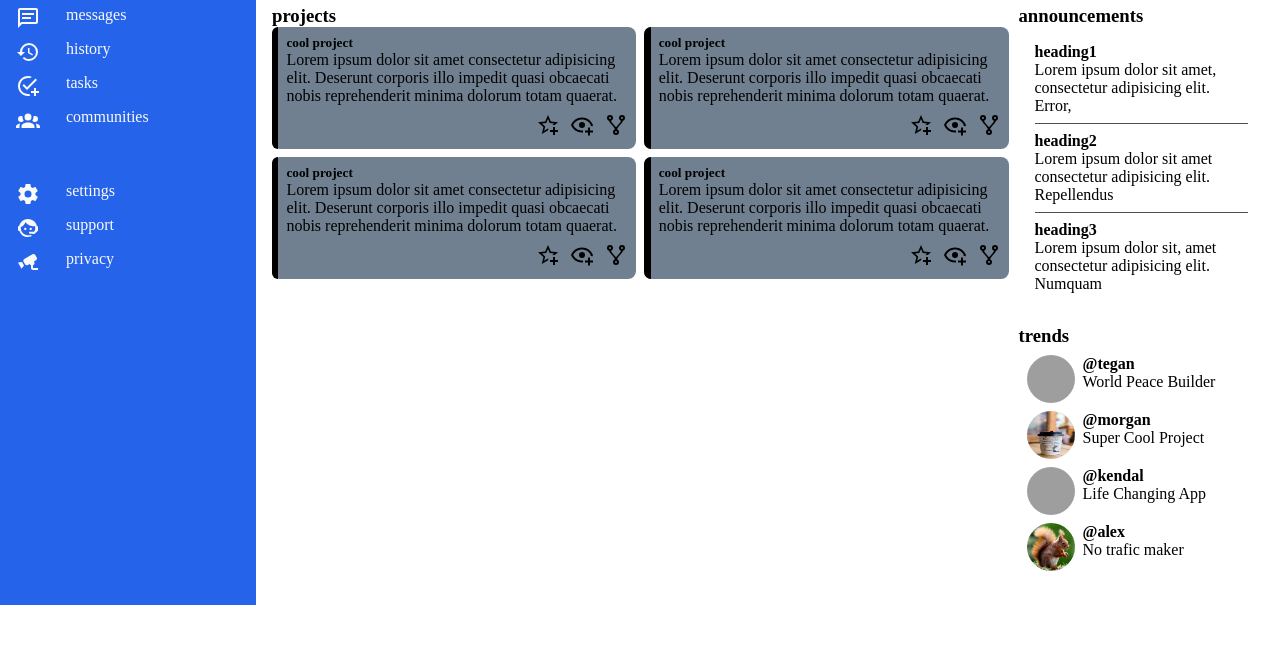
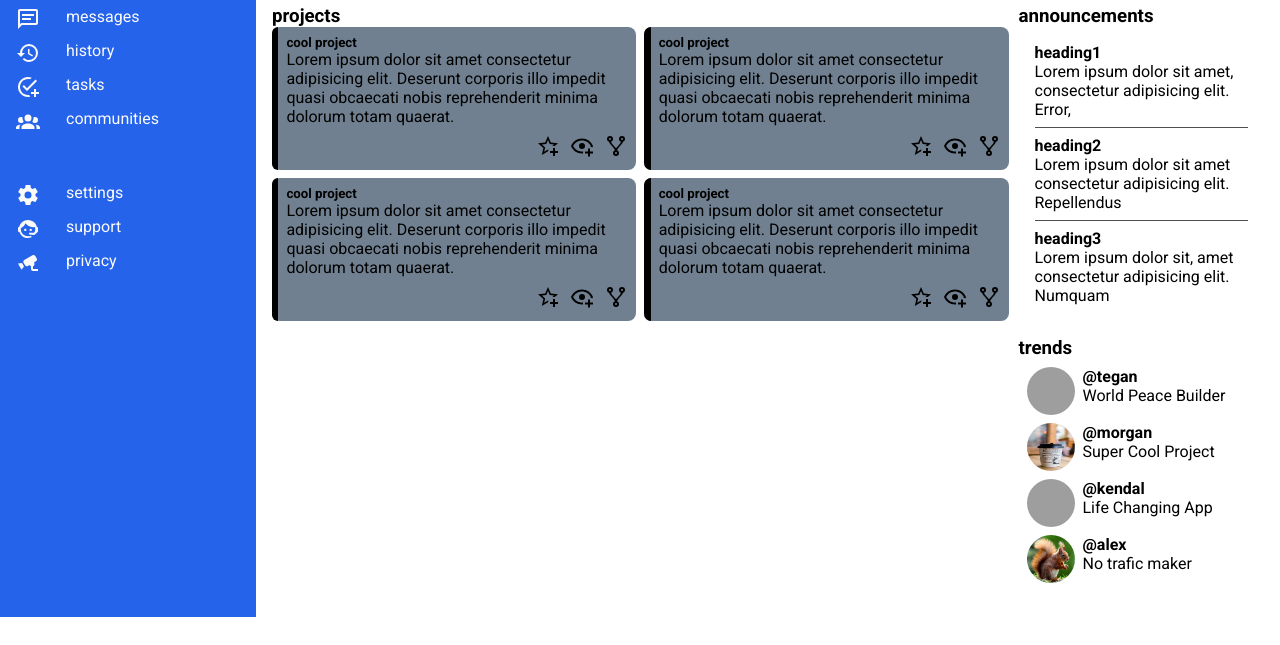
Before and after one commit to seinlusnyongesa/odin-adim-dashboard, a plain HTML site: page index.html in a window 1280 px wide. Shown: the part 155-800 px from the top of the page. Drawn offline with Linux system fonts and the light colour scheme; grey boxes are pictures that could not be loaded.

Commit message:
Add fonts

```diff
--- a/style.css
+++ b/style.css
@@ -1,7 +1,12 @@
+@import url("https://fonts.googleapis.com/css2?family=Roboto:ital,wght@0,100;0,300;0,400;0,500;0,700;0,900;1,100;1,300;1,400;1,500;1,700;1,900&display=swap");
 * {
   box-sizing: border-box;
   margin: 0;
   padding: 0;
+}
+
+body {
+  font-family: Roboto;
 }
 
 :root {
```
